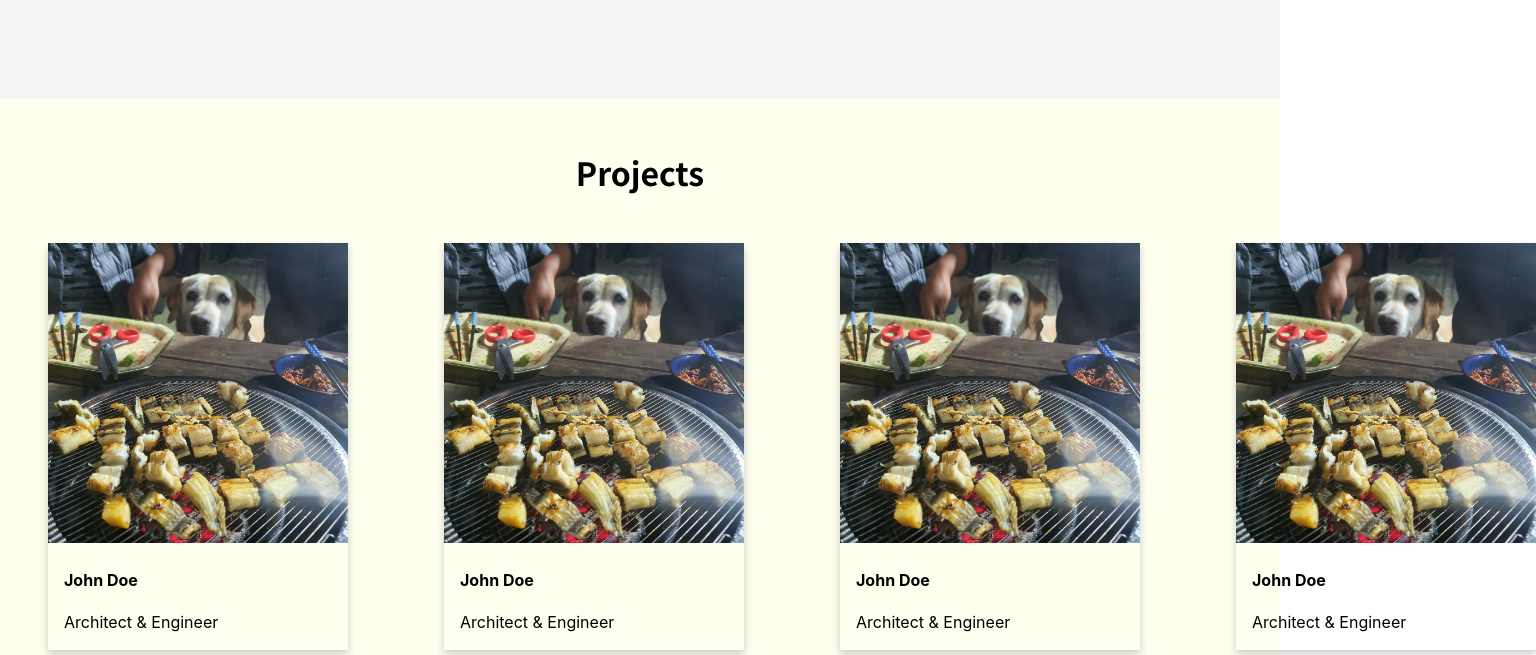
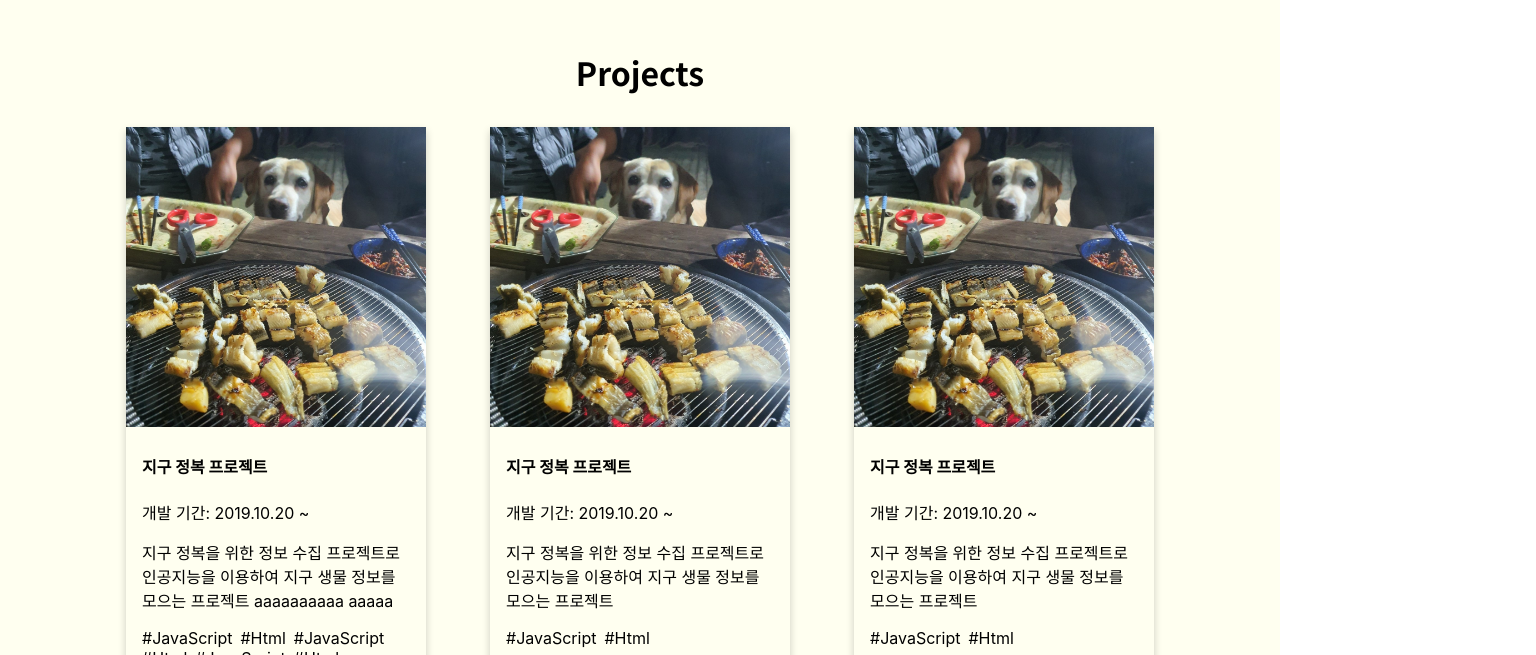
Before and after one commit to seop1284-kr/Programmer-Portfolio, a plain HTML site: page index.html in a window 1280 px wide. Shown: the part 2145-2800 px from the top of the page, 1536 px wide, since content can reach past the window. Drawn offline with nearby package versions, Linux system fonts and the light colour scheme.

Commit message:
projects 콘텐츠 카드 css 수정

```diff
--- a/css/card-style.css
+++ b/css/card-style.css
@@ -1,14 +1,19 @@
 .card-box {
-    display: flex;
+    display: table;
+    text-align: center;
+
+    width: fit-content;
+    height: fit-content;
+    margin: auto;
 }
 
 .card {
+    display: inline-block;
     box-shadow: 0 4px 8px 0 rgba(0, 0, 0, 0.2);
     transition: 0.3s;
     width: fit-content;
     height: fit-content;
-    margin: 3rem;
-
+    margin: 2rem;
 }
 
 .card img {
@@ -22,6 +27,25 @@
 }
 
 .info {
+    display: flex;
+    width: 300px;
+    height: 400px;
     padding: 2px 16px;
+}
+
+.info-detail {
+    text-align: left;
+    word-break:break-all;
+}
+
+.card ul {
+    display: table;
+    padding: 0;
+    list-style: none;
 
 }
+
+.card li {
+    display: inline-block;
+    padding-right: 0.5rem;
+}
--- a/css/style.css
+++ b/css/style.css
@@ -6,6 +6,18 @@
 @import url(https://fonts.googleapis.com/css?family=Noto+Sans+KR:100);
 
 /* 기본 설정: 페이지 전체 */
+
+* {
+    box-sizing: border-box;
+    /* 오페라(Opera) */
+
+    -moz-box-sizing: border-box;
+    /* 파이어폭스(Firefox)*/
+
+    -webkit-box-sizing: border-box;
+    /* 웹킷(Webkit) & 크롬(Chrome) */
+}
+
 
 html {
     height: 100%;
@@ -285,9 +297,6 @@ content .container {
 .section-projects {
     width: 100%;
     padding: 50px 0;
-
-    /* temp */
-    height: 600px;
 }
 
 .section-projects .title {
--- a/index.html
+++ b/index.html
@@ -102,29 +102,70 @@
                     <div class="card">
                         <img src="./images/test.jpg" alt="project1">
                         <div class="info">
-                            <h4><b>John Doe</b></h4>
-                            <p>Architect & Engineer</p>
+                            <div class="info-detail">
+                                <h4><b>지구 정복 프로젝트</b></h4>
+                                <p>개발 기간: 2019.10.20 ~ </p>
+                                <p>지구 정복을 위한 정보 수집 프로젝트로 인공지능을
+                                    이용하여 지구 생물 정보를 모으는 프로젝트
+                                    aaaaaaaaaa   aaaaa
+                                </p>
+                                <ul class="info-ul">
+                                    <li class="info-li">#JavaScript</li>
+                                    <li class="info-li">#Html</li>
+                                    <li class="info-li">#JavaScript</li>
+                                    <li class="info-li">#Html</li>
+                                    <li class="info-li">#JavaScript</li>
+                                    <li class="info-li">#Html</li>
+                                </ul>
+                            </div>
                         </div>
                     </div>
                     <div class="card">
                         <img src="./images/test.jpg" alt="project1">
                         <div class="info">
-                            <h4><b>John Doe</b></h4>
-                            <p>Architect & Engineer</p>
+                            <div class="info-detail">
+                                <h4><b>지구 정복 프로젝트</b></h4>
+                                <p>개발 기간: 2019.10.20 ~ </p>
+                                <p>지구 정복을 위한 정보 수집 프로젝트로 인공지능을
+                                    이용하여 지구 생물 정보를 모으는 프로젝트 </p>
+                                <ul class="info-ul">
+                                    <li class="info-li">#JavaScript</li>
+                                    <li class="info-li">#Html</li>
+                                </ul>
+                            </div>
                         </div>
                     </div>
                     <div class="card">
                         <img src="./images/test.jpg" alt="project1">
                         <div class="info">
-                            <h4><b>John Doe</b></h4>
-                            <p>Architect & Engineer</p>
+                            <div class="info-detail">
+                                <h4><b>지구 정복 프로젝트</b></h4>
+                                <p>개발 기간: 2019.10.20 ~ </p>
+                                <p>지구 정복을 위한 정보 수집 프로젝트로 인공지능을
+                                    이용하여 지구 생물 정보를 모으는 프로젝트 </p>
+                                <ul class="info-ul">
+                                    <li class="info-li">#JavaScript</li>
+                                    <li class="info-li">#Html</li>
+                                </ul>
+                            </div>
                         </div>
                     </div>
                     <div class="card">
                         <img src="./images/test.jpg" alt="project1">
                         <div class="info">
-                            <h4><b>John Doe</b></h4>
-                            <p>Architect & Engineer</p>
+                            <div class="info-detail">
+                                <h4><b>지구 정복 프로젝트</b></h4>
+                                <p>개발 기간: 2019.10.20 ~ </p>
+                                <p>지구 정복을 위한 정보 수집 프로젝트로 인공지능을
+                                    이용하여 지구 생물 정보를 모으는 프로젝트 프로젝트
+                                    이용하여 지구 생물 정보를 모으는 프로젝트 프로젝트
+
+                                </p>
+                                <ul class="info-ul">
+                                    <li class="info-li">#JavaScript</li>
+                                    <li class="info-li">#Html</li>
+                                </ul>
+                            </div>
                         </div>
                     </div>
                 </div>
```
